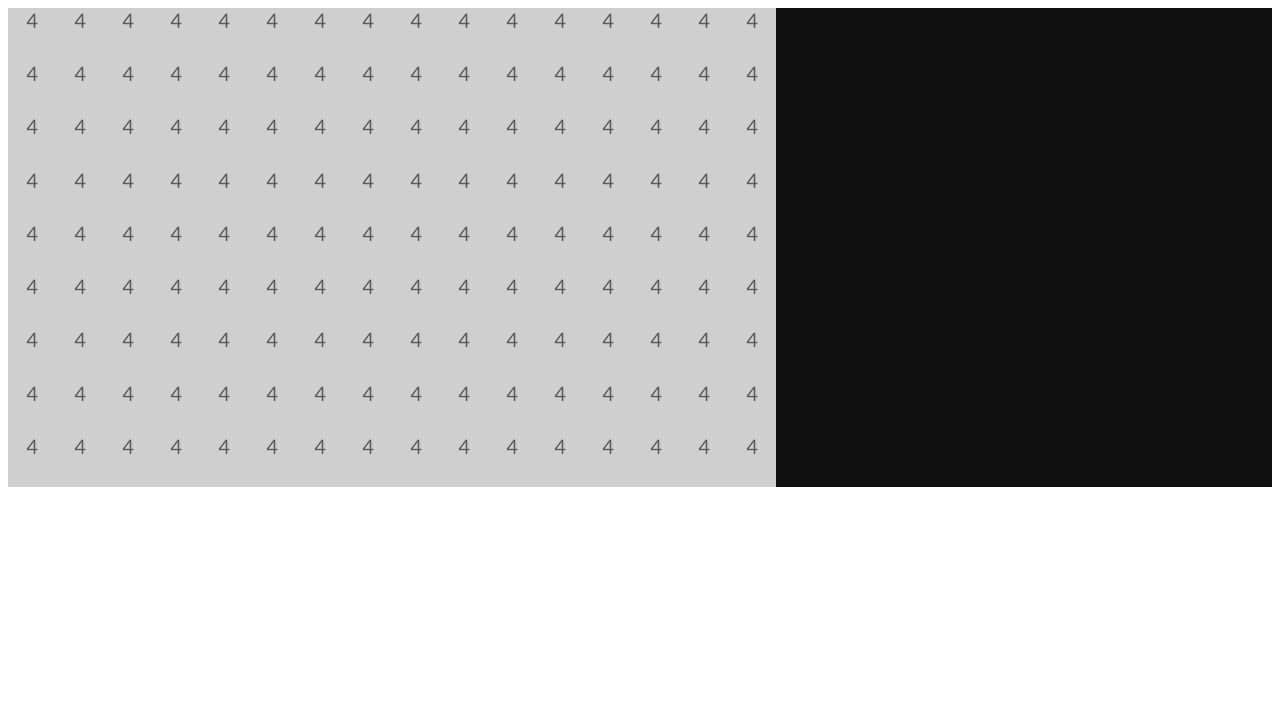
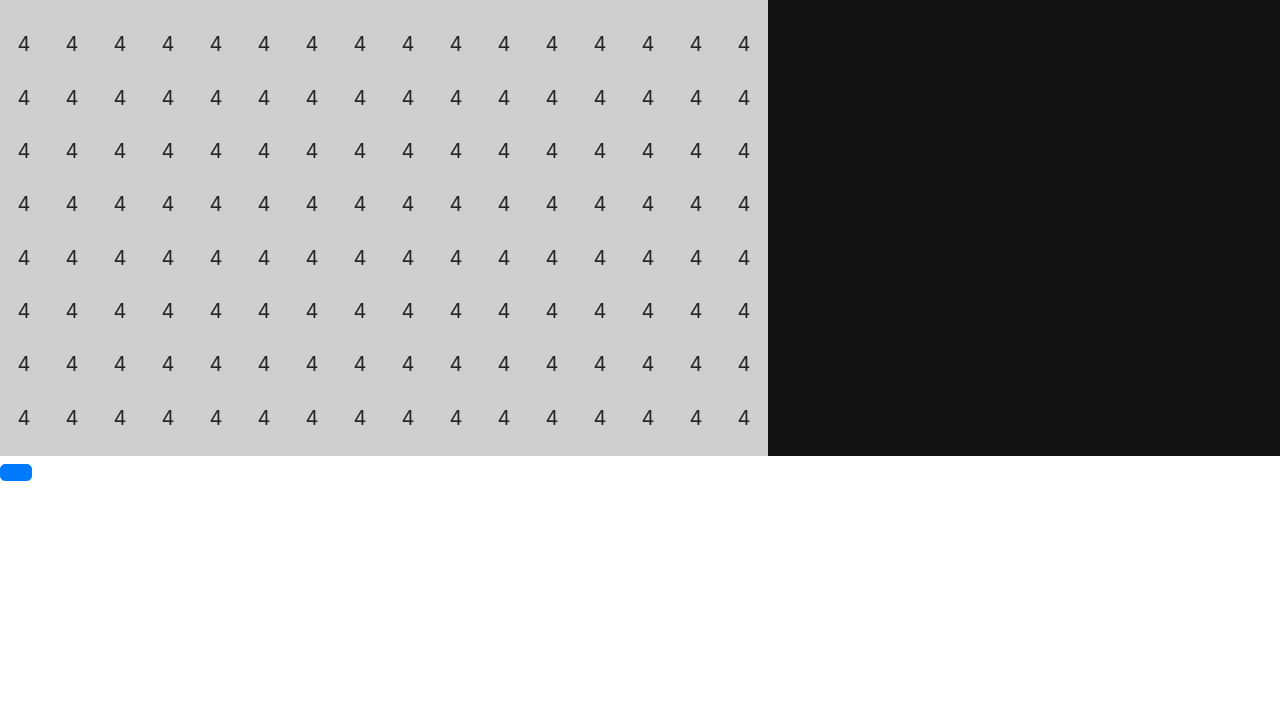
Before and after one commit to lucius99/CNPM-NC, a plain HTML site: page index.html in a window 1280 px wide. Shown: the part 94-800 px from the top of the page. Drawn offline with nearby package versions, Linux system fonts and the light colour scheme; no server answers.

Commit message:
update script + list item events

```diff
--- a/index.html
+++ b/index.html
@@ -5,9 +5,14 @@
     <meta charset="UTF-8">
     <meta name="viewport" content="width=device-width, initial-scale=1.0">
     <link href="https://fonts.googleapis.com/css?family=Lato:300,400,700,900" rel="stylesheet">
-    <link rel="stylesheet" href="styles.css">
-    <link rel="stylesheet" href="grid.css">
-    <script src="js/index.js"></script>
+
+    <link rel="stylesheet" href="/styles.css">
+    <link rel="stylesheet" href="/grid.css">
+
+    <link rel="stylesheet" href="https://maxcdn.bootstrapcdn.com/bootstrap/4.0.0-alpha.6/css/bootstrap.min.css">
+    <link rel="stylesheet" href="https://stackpath.bootstrapcdn.com/bootstrap/4.5.0/css/bootstrap.min.css" integrity="sha384-9aIt2nRpC12Uk9gS9baDl411NQApFmC26EwAOH8WgZl5MYYxFfc+NcPb1dKGj7Sk" crossorigin="anonymous">
+
+    <script src="/js/index.js"></script>
     <title>Document</title>
 </head>
 
@@ -15,8 +20,6 @@
     <h1>
         2D GAME LANDSCAPE
     </h1>
-
-    <div>
         <div class="grid-container" id="canvas">
             <script>
                 let i = 0;
@@ -30,41 +33,14 @@
                 }
             </script>
         </div>
+        <a name="" id="" class="btn btn-primary" href="/click" role="button"></a>
         <div class="container123">
             <div class="container">
-                <div class="row">
-                    <!-- <div class="col span-1-of-2">
-                        <div class="gallery_pt">
-                            <a href="#" title=""><img src="/sprite/Tiles/1.png" alt="" width="50px" height="50px"
-                                    id="a"></a>
-                            <a href="#" title=""><img src="/sprite/Tiles/2.png" alt="" width="50px" height="50px"></a>
-
-                        </div>
-                    </div>
-                    <div class="col span-1-of-2">
-                        <div class="gallery_pt">
-                            <a href="#" title=""><img src="/sprite/Tiles/3.png" alt="" width="50px" height="50px"></a>
-                            <a href="#" title=""><img src="/sprite/Tiles/4.png" alt="" width="50px" height="50px"></a>
-
-                        </div>
-                        <script>
-                            var a = document.getElementById("a");
-
-                            a.onclick = function () {
-                                console.log(a.id);
-                            }
-
-                        </script>
-                    </div> -->
                     <div class="row" id="img">
-                        <div class="col-lg-4 col-md-4 col-sm-6 col-6">
                           <script>
                             getImg();
                           </script>
                     </div>
-
-
-                </div>
             </div>
         </div>
 
```
